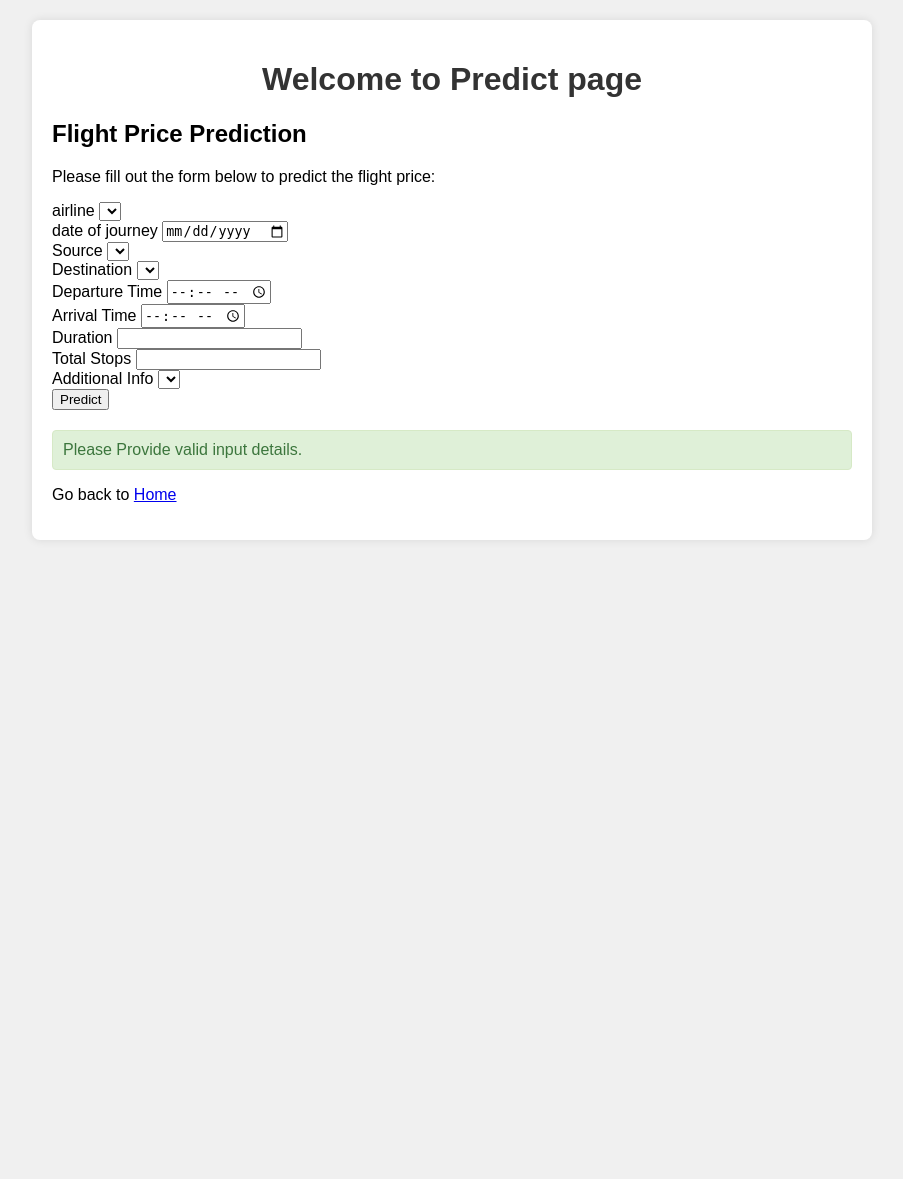
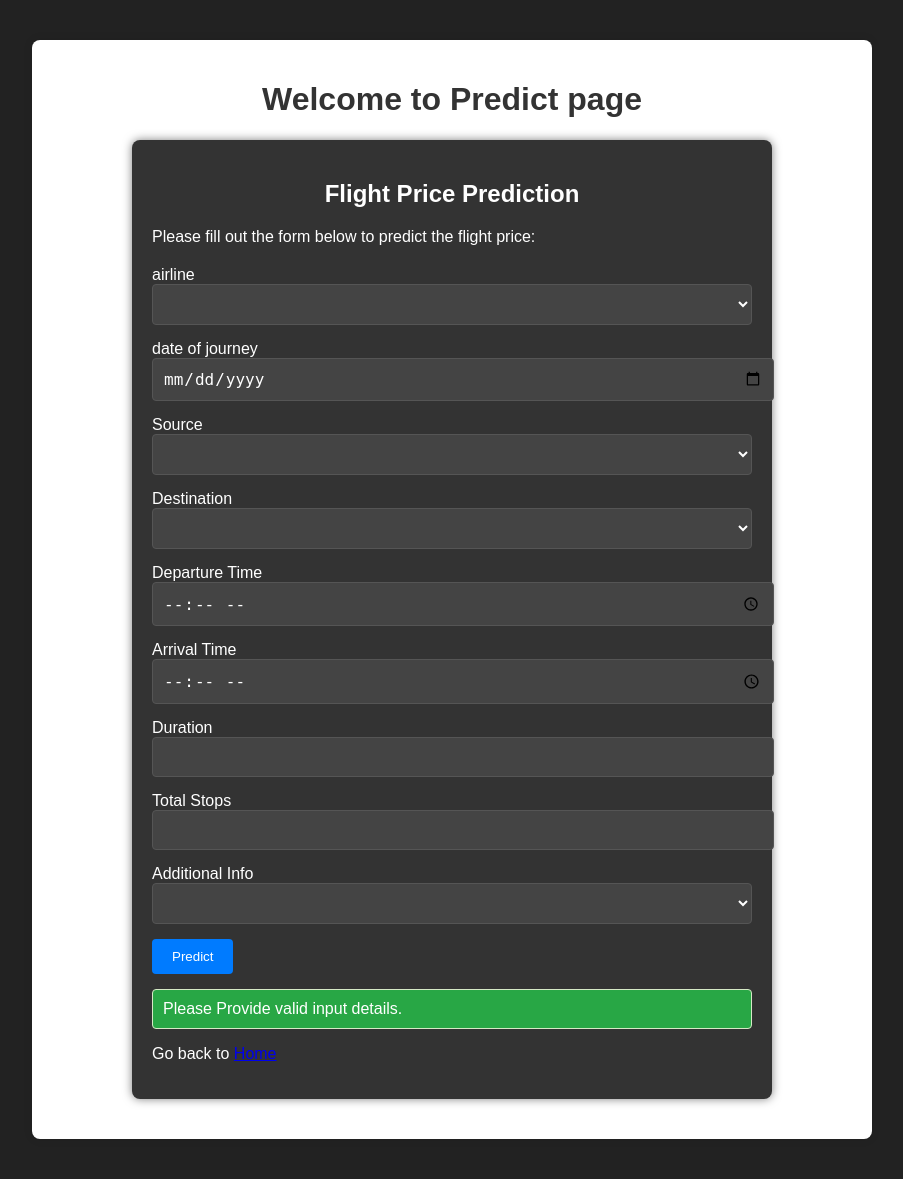
Before and after one commit to Zsclarx/DS_Flights, a Flask app: page /predict in a window 1280 px wide. Shown: the whole page, without its empty margins (188-1091 px from the left). Before the commit the page ends 540 px from the top, so only its background shows below. Run offline with Flask 3, Linux system fonts and the light colour scheme; lists and menus that the app fills with data are empty; parts of the project's set-up code (start-up, migrations or seed data) failed here and were passed over.

Commit message:
Update predict.html

```diff
--- a/flask_proj/templates/predict.html
+++ b/flask_proj/templates/predict.html
@@ -1,6 +1,77 @@
 {% extends "layout.html" %}
 
 {% block content %}
+<style>
+    body {
+        background-color: #222;
+        color: #fff;
+        font-family: Arial, sans-serif;
+        padding: 20px;
+    }
+
+    .content-container {
+        max-width: 600px;
+        margin: 20px auto;
+        padding: 20px;
+        background-color: #333;
+        border-radius: 8px;
+        box-shadow: 0 0 10px rgba(0, 0, 0, 0.5);
+    }
+
+    h2 {
+        text-align: center;
+    }
+
+    form {
+        margin-top: 20px;
+    }
+
+    .form-group {
+        margin-bottom: 15px;
+    }
+
+    .form-control {
+        width: 100%;
+        padding: 10px;
+        font-size: 16px;
+        border: 1px solid #555;
+        border-radius: 4px;
+        background-color: #444;
+        color: #fff;
+    }
+
+    .form-control:focus {
+        outline: none;
+        border-color: #007bff;
+    }
+
+    .btn-primary {
+        background-color: #007bff;
+        color: #fff;
+        border: none;
+        padding: 10px 20px;
+        border-radius: 4px;
+        cursor: pointer;
+    }
+
+    .btn-primary:hover {
+        background-color: #0056b3;
+    }
+
+    .error {
+        color: #dc3545;
+        margin-top: 5px;
+    }
+
+    .message {
+        margin-top: 10px;
+        padding: 10px;
+        background-color: #28a745;
+        color: #fff;
+        border-radius: 4px;
+    }
+</style>
+
 <div class="content-container">
     <h2>Flight Price Prediction</h2>
     <p>Please fill out the form below to predict the flight price:</p>
@@ -10,6 +81,7 @@
 
         <div class="form-group">
             {{ form.airline.label }}
+            <br>
             {{ form.airline(class="form-control") }}
             {% if form.airline.errors %}
                 {% for error in form.airline.errors %}
@@ -20,6 +92,7 @@
 
         <div class="form-group">
             {{ form.dateofjoin.label }}
+            <br>
             {{ form.dateofjoin(class="form-control") }}
             {% if form.dateofjoin.errors %}
                 {% for error in form.dateofjoin.errors %}
@@ -30,6 +103,7 @@
 
         <div class="form-group">
             {{ form.source.label }}
+            <br>
             {{ form.source(class="form-control") }}
             {% if form.source.errors %}
                 {% for error in form.source.errors %}
@@ -40,6 +114,7 @@
 
         <div class="form-group">
             {{ form.destination.label }}
+            <br>
             {{ form.destination(class="form-control") }}
             {% if form.destination.errors %}
                 {% for error in form.destination.errors %}
@@ -50,6 +125,7 @@
 
         <div class="form-group">
             {{ form.dept_time.label }}
+            <br>
             {{ form.dept_time(class="form-control") }}
             {% if form.dept_time.errors %}
                 {% for error in form.dept_time.errors %}
@@ -60,6 +136,7 @@
 
         <div class="form-group">
             {{ form.arrival_time.label }}
+            <br>
             {{ form.arrival_time(class="form-control") }}
             {% if form.arrival_time.errors %}
                 {% for error in form.arrival_time.errors %}
@@ -70,6 +147,7 @@
 
         <div class="form-group">
             {{ form.duration.label }}
+            <br>
             {{ form.duration(class="form-control") }}
             {% if form.duration.errors %}
                 {% for error in form.duration.errors %}
@@ -80,6 +158,7 @@
 
         <div class="form-group">
             {{ form.total_stops.label }}
+            <br>
             {{ form.total_stops(class="form-control") }}
             {% if form.total_stops.errors %}
                 {% for error in form.total_stops.errors %}
@@ -90,6 +169,7 @@
 
         <div class="form-group">
             {{ form.additional_info.label }}
+            <br>
             {{ form.additional_info(class="form-control") }}
             {% if form.additional_info.errors %}
                 {% for error in form.additional_info.errors %}
```
